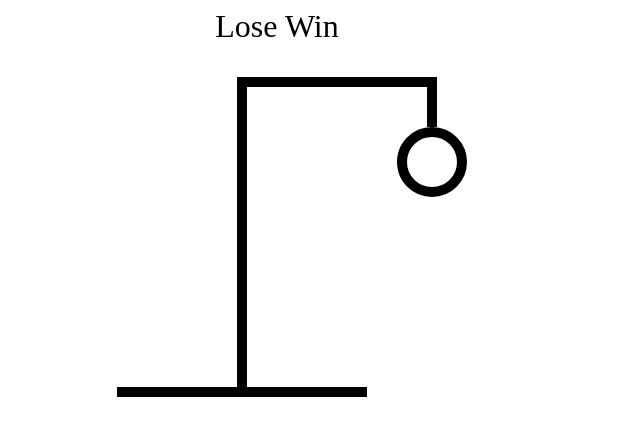
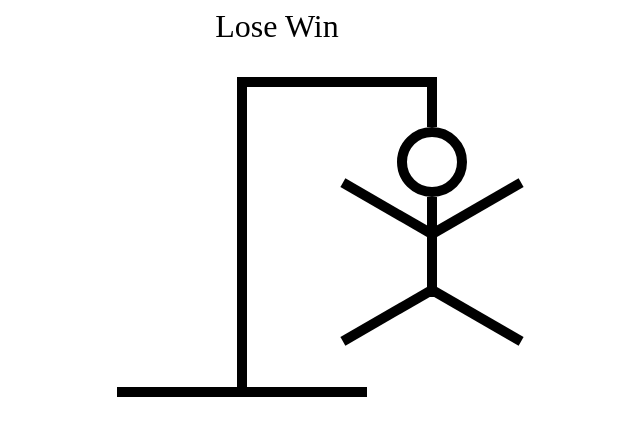
Before and after one commit to noliveira95/react-ts-hangman, a React (Vite) app: page / in a window 1280 px wide. Shown: the top 436 px of the page, without its empty margins (363-1003 px from the left). Built offline with nearby package versions, Linux system fonts and the light colour scheme.

Commit message:
Finish hangman body parts

```diff
--- a/src/HangmanDrawing.tsx
+++ b/src/HangmanDrawing.tsx
@@ -12,10 +12,88 @@
   ></div>
 );
 
+const BODY = (
+  <div
+    style={{
+      width: "10px",
+      height: "100px",
+      backgroundColor: "black",
+      position: "absolute",
+      top: "120px",
+      right: 0,
+    }}
+  ></div>
+);
+
+const RIGHT_ARM = (
+  <div
+    style={{
+      width: "100px",
+      height: "10px",
+      backgroundColor: "black",
+      position: "absolute",
+      top: "150px",
+      right: "-100px",
+      rotate: "-30deg",
+      transformOrigin: "left bottom",
+    }}
+  ></div>
+);
+
+const LEFT_ARM = (
+  <div
+    style={{
+      width: "100px",
+      height: "10px",
+      backgroundColor: "black",
+      position: "absolute",
+      top: "150px",
+      right: "10px",
+      rotate: "30deg",
+      transformOrigin: "right bottom",
+    }}
+  ></div>
+);
+
+const RIGHT_LEG = (
+  <div
+    style={{
+      width: "100px",
+      height: "10px",
+      backgroundColor: "black",
+      position: "absolute",
+      top: "210px",
+      right: "-100px",
+      rotate: "30deg",
+      transformOrigin: "left top",
+    }}
+  ></div>
+);
+
+const LEFT_LEG = (
+  <div
+    style={{
+      width: "100px",
+      height: "10px",
+      backgroundColor: "black",
+      position: "absolute",
+      top: "210px",
+      right: "10px",
+      rotate: "-30deg",
+      transformOrigin: "right top",
+    }}
+  ></div>
+);
+
 export function HangmanDrawing() {
   return (
     <div style={{ position: "relative" }}>
       {HEAD}
+      {BODY}
+      {RIGHT_ARM}
+      {LEFT_ARM}
+      {RIGHT_LEG}
+      {LEFT_LEG}
       {/* Top bar */}
       <div
         style={{
```
